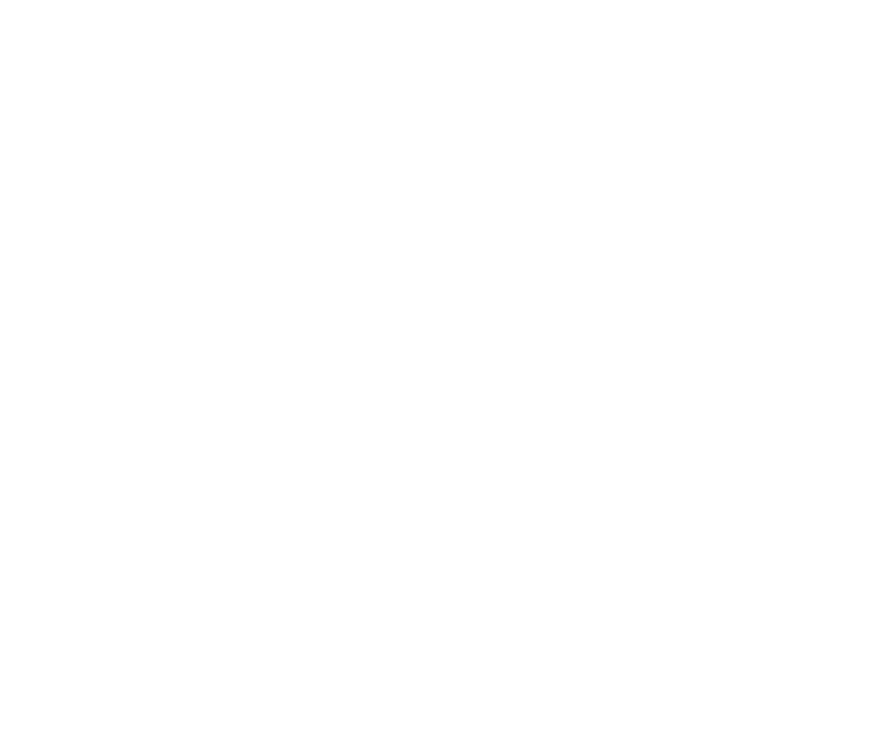
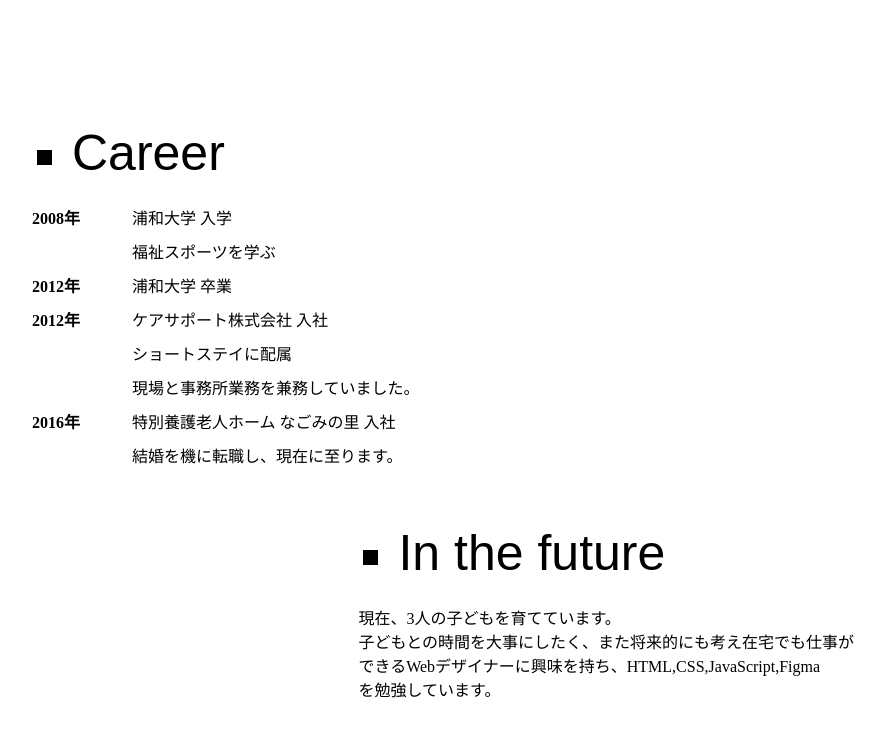
Before and after one commit to miho11270401-spec/portfolio, a plain HTML site: page portfolio/content.html in a window 1280 px wide. Shown: the whole page, without its empty margins (192-1077 px from the left). Drawn offline with Linux system fonts and the light colour scheme; some packages are replaced by stand-ins of ours; a web font is replaced by a local one.

Commit message:
cssファイルの編集とindex.htmlファイルにリンクを追加とcontent.htmlファイルを編集しました。3/21

```diff
--- a/portfolio/content.html
+++ b/portfolio/content.html
@@ -0,0 +1,53 @@
+<!doctype html>
+<html lang="ja">
+  <head>
+    <meta charset="UTF-8" />
+    <meta name="viewport" content="width=device-width, initial-scale=1.0" />
+    <title>Portfolio-2</title>
+
+    <link rel="preconnect" href="https://fonts.googleapis.com" />
+    <link rel="preconnect" href="https://fonts.gstatic.com" crossorigin />
+    <link
+      href="https://fonts.googleapis.com/css2?family=Kite+One&display=swap"
+      rel="stylesheet"
+    />
+    <link
+      rel="stylesheet"
+      href="https://unpkg.com/destyle.css@1.0.5/destyle.css"
+    />
+    <link rel="stylesheet" href="css/style.css" />
+  </head>
+  <body>
+    <div class="career-content">
+      <section class="career">
+        <h1 class="title">Career</h1>
+        <dl class="timeline">
+          <dt>2008年</dt>
+          <dd>浦和大学 入学</dd>
+          <dd>福祉スポーツを学ぶ</dd>
+          <dt>2012年</dt>
+          <dd>浦和大学 卒業</dd>
+          <dt>2012年</dt>
+          <dd>ケアサポート株式会社 入社</dd>
+          <dd>ショートステイに配属</dd>
+          <dd>現場と事務所業務を兼務していました。</dd>
+          <dt>2016年</dt>
+          <dd>特別養護老人ホーム なごみの里 入社</dd>
+          <dd>結婚を機に転職し、現在に至ります。</dd>
+        </dl>
+      </section>
+    </div>
+
+    <div class="future-content">
+      <section class="future">
+        <h1 class="title">In the future</h1>
+        <p>
+          現在、3人の子どもを育てています。<br />
+          子どもとの時間を大事にしたく、また将来的にも考え在宅でも仕事が<br />
+          できるWebデザイナーに興味を持ち、HTML,CSS,JavaScript,Figma<br />
+          を勉強しています。
+        </p>
+      </section>
+    </div>
+  </body>
+</html>
--- a/portfolio/css/style.css
+++ b/portfolio/css/style.css
@@ -8,6 +8,7 @@ body {
   line-height: 1.5;
   color: #000;
   background-color: #fff;
+  padding: 0 1.5rem;
 }
 
 a {
@@ -79,3 +80,48 @@ a {
   line-height: 3;
   list-style-position: outside;
 }
+
+.career-content,
+.future-content {
+  position: relative;
+}
+
+.career {
+  position: absolute;
+  top: 100px;
+  left: 200px;
+}
+
+.title {
+  font-size: 50px;
+  font-family: "Kite One", sans-serif;
+  font-weight: 400;
+  font-style: normal;
+  padding: 16px 16px 16px 40px;
+}
+
+.title::before {
+  content: "";
+  width: 15px;
+  height: 15px;
+  position: absolute;
+  top: 50px;
+  left: 5px;
+  background-color: #000;
+}
+
+.timeline dt {
+  width: 100px;
+  float: left;
+  clear: both;
+}
+
+.timeline dd {
+  padding: 0 0 10px 100px;
+}
+
+.future {
+  position: absolute;
+  top: 500px;
+  right: 210px;
+}
```
Also changed, not shown: portfolio/index.html (+2 -2 lines).
